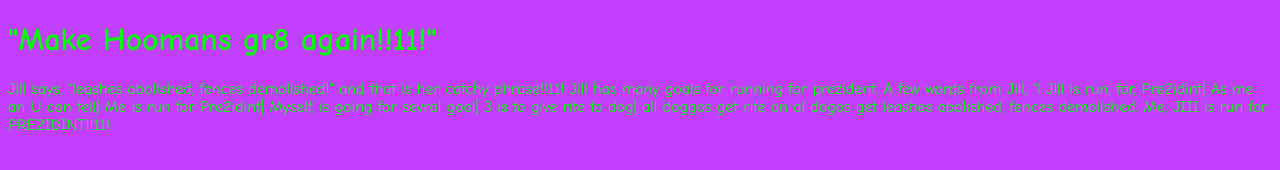
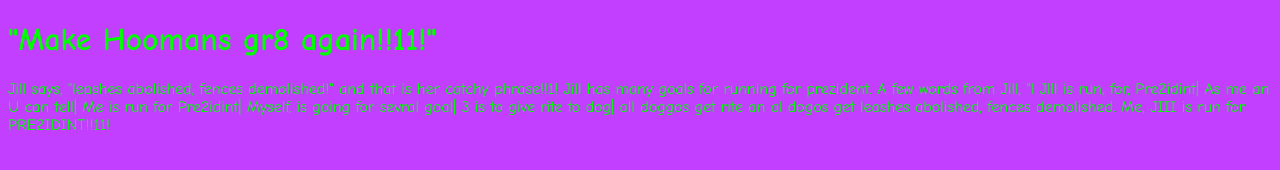
Before and after one commit to FergalHennessy/page, a plain HTML site: page index.html in a window 1280 px wide. Drawn offline with Linux system fonts and the light colour scheme.

Commit message:
Update index.html

```diff
--- a/index.html
+++ b/index.html
@@ -16,6 +16,6 @@
 	</head>
 	<body>
 		<h1 class="dog"> "Make Hoomans gr8 again!!11!" </h1>
-		<p class="dog"> Jill says, "leashes abolished, fences demolished!" and that is her catchy phrase!!11! Jill has many goals for running for prezident. A few words from Jill, "l Jlll is run, for, Pre2idint| As me an U can tell| Me is run for Pre2idint| Myself, is going for sevral goal| 3 is to give rite to dog| all doggos get rite an al dogos get leashes abolished, fences demolished. Me, JIII is run for PRE2IDINT!!11!</p>
+		<p class="dog"> Jill says, "leashes abolished, fences demolished!" and that is her catchy phrase!!1! Jill has many goals for running for prezident. A few words from Jill, "l Jlll is run, for, Pre2idint| As me an U can tell| Me is run for Pre2idint| Myself, is going for sevral goal| 3 is to give rite to dog| all doggos get rite an al dogos get leashes abolished, fences demolished. Me, JIII is run for PRE2IDINT!!11!</p>
 	</body>
 </html>
```
